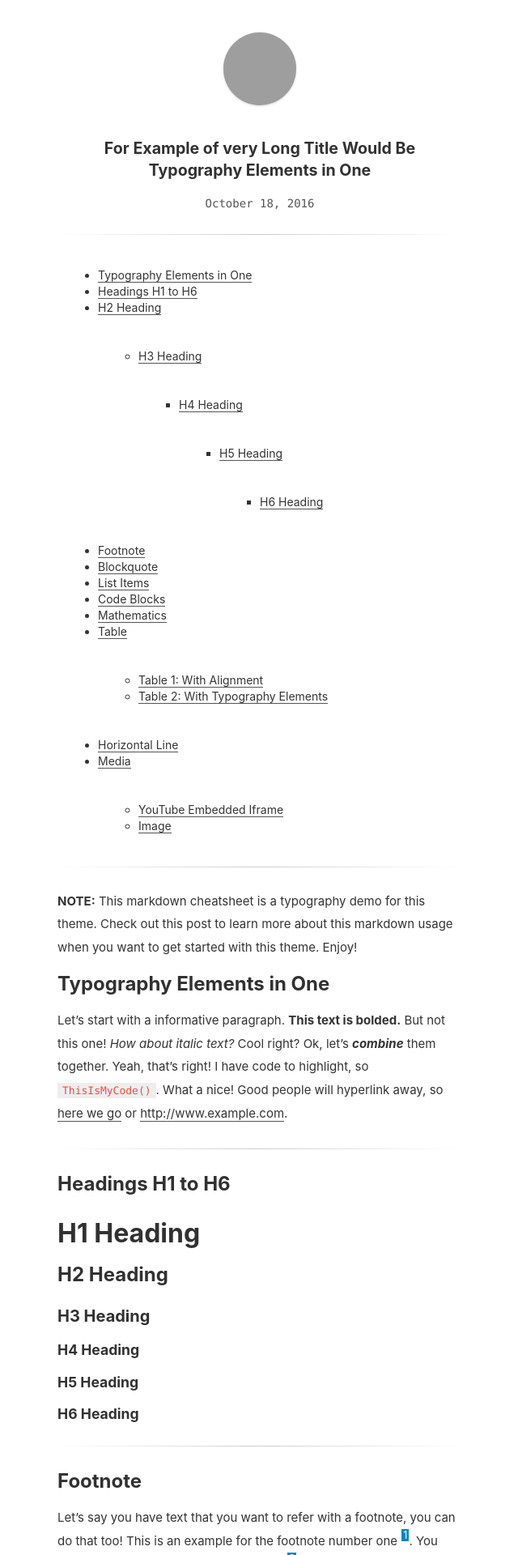
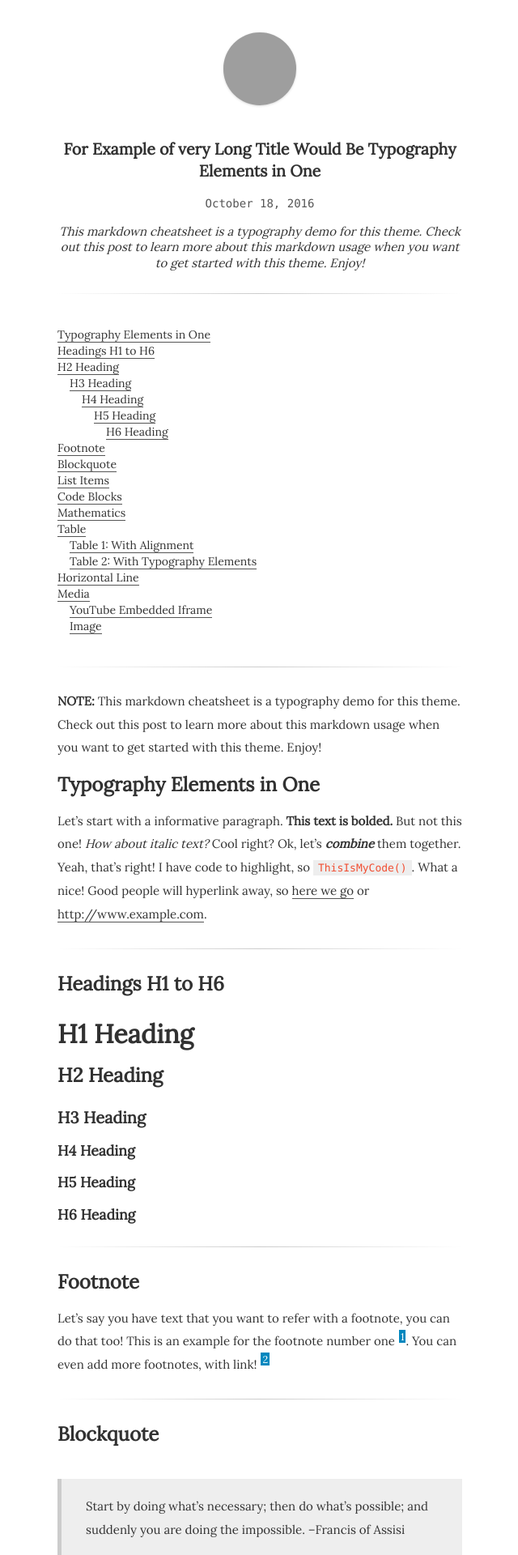
Before and after one commit to Cogax/cogax.github.io, a Jekyll site: the page built from _posts/2016-10-18-very-long-title-post.md, in a window 1280 px wide. Shown: the top 1920 px of the page at 81% size, without its empty margins (319-959 px from the left). Built offline with Jekyll 4.4.1, drawn with Linux system fonts in a browser that asks for light colours; formulas are drawn with MathJax 3; grey boxes are pictures that could not be loaded.

Commit message:
some ui improvements

```diff
--- a/_includes/head.html
+++ b/_includes/head.html
@@ -9,7 +9,7 @@
 {% endif %}
 
 <meta name="description" content="{% if page.excerpt %}{{ page.excerpt | strip_html | strip_newlines | truncate: 160 }}{% else %}{{ site.description }}{% endif %}">
-
+<link href="https://fonts.googleapis.com/css?family=Lora&display=swap" rel="stylesheet">
 <link rel="icon" href="{{ "/assets/favicon.png" | prepend: site.baseurl | prepend: site.url }}">
 <link rel="apple-touch-icon" href="{{ "/assets/touch-icon.png" | prepend: site.baseurl | prepend: site.url }}">
 <link rel="stylesheet" href="{{ "/assets/core.css" | prepend: site.baseurl | prepend: site.url }}">
--- a/_layouts/post.html
+++ b/_layouts/post.html
@@ -7,11 +7,12 @@ layout: default
 	<div class="center">
 		<h1 class="title">{{ page.title }}</h1>
 		<time class="code">{{ page.date | date: '%B %-d, %Y' }}</time>
+		<p class="teaser">{{ page.teaser }}</p>
 	</div>
 
 	<div class="divider"></div>
 
-	{% include toc.html html=content %}
+	{% include toc.html html=content class='toc' %}
 
 	<div class="divider"></div>
 
--- a/_posts/2016-10-18-very-long-title-post.md
+++ b/_posts/2016-10-18-very-long-title-post.md
@@ -1,6 +1,7 @@
 ---
 title: For Example of very Long Title Would Be Typography Elements in One
 updated: 2016-10-18 23:37
+teaser: This markdown cheatsheet is a typography demo for this theme. Check out this post to learn more about this markdown usage when you want to get started with this theme. Enjoy!
 ---
 
 **NOTE:** This markdown cheatsheet is a typography demo for this theme. Check out this post to learn more about this markdown usage when you want to get started with this theme. Enjoy!
--- /dev/null
+++ b/_sass/custom.scss
@@ -0,0 +1,15 @@
+ul.toc {
+    padding-left: 0;
+    list-style: none;
+
+    ul {
+        padding-left: 15px;
+        margin: 0;
+        list-style: none;
+    }
+}
+
+p.teaser {
+    line-height: 1.3;
+    font-style: italic;
+}
--- a/_sass/main.scss
+++ b/_sass/main.scss
@@ -13,7 +13,8 @@ body {
   line-height: 20px;
   font-weight: normal;
   font-style: normal;
-  font-family: -apple-system, BlinkMacSystemFont, "Segoe UI", Roboto, Helvetica, Arial, sans-serif, "Apple Color Emoji", "Segoe UI Emoji", "Segoe UI Symbol";
+  //font-family: -apple-system, BlinkMacSystemFont, "Segoe UI", Roboto, Helvetica, Arial, sans-serif, "Apple Color Emoji", "Segoe UI Emoji", "Segoe UI Symbol";
+  font-family: 'Lora', serif;
   color: #333333;
   padding: 20px;
   margin: 0;
--- a/assets/core.scss
+++ b/assets/core.scss
@@ -4,3 +4,4 @@
 
 @import 'main';
 @import 'syntax';
+@import 'custom';
```
Also changed, not shown: _posts/2019-07-25-der-agile-softwareentwickler.md (+1 -1 lines).
